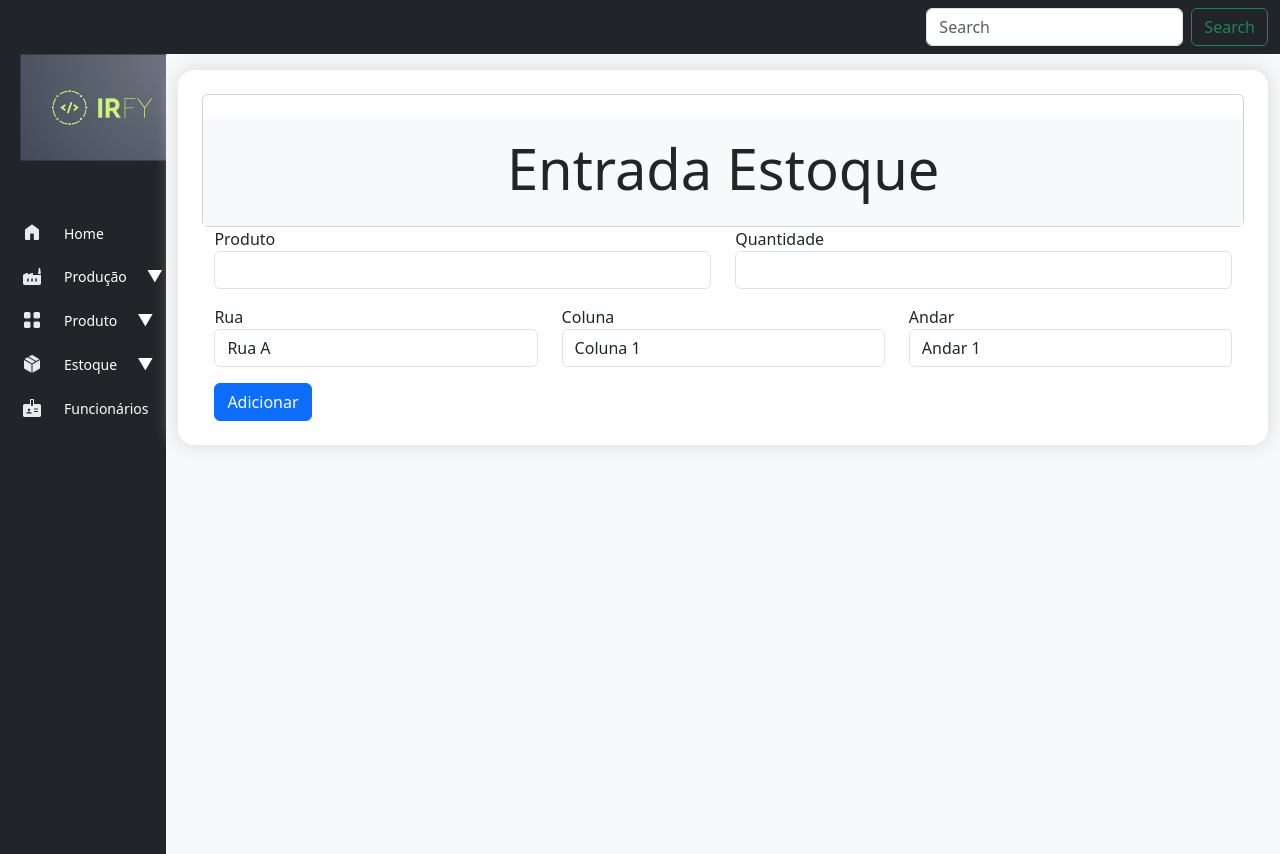
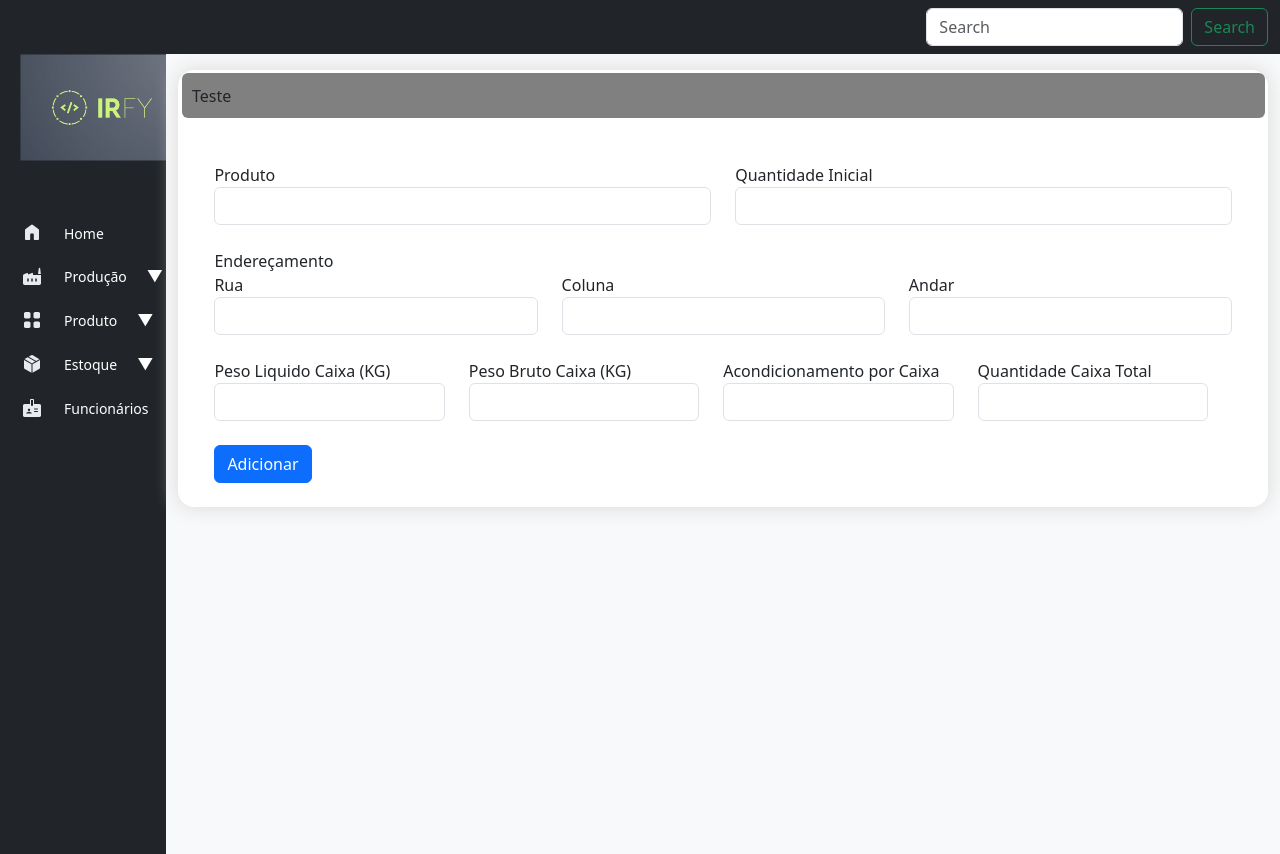
Before and after one commit to igorcosta01/trackprod, a Django app: page /estoque/novo_produto_acabado in a window 1280 px wide. Run offline with Django 5.2, Linux system fonts and the light colour scheme; a user stored in the database is signed in; some libraries are stand-ins or nearby versions.

Commit message:
Alterando classe produto

```diff
--- a/cadastro/forms.py
+++ b/cadastro/forms.py
@@ -13,10 +13,9 @@ class ProdutoForm(forms.ModelForm):
             'material': forms.TextInput(attrs={'class': 'form-control', 'placeholder': 'Material'}),
             'peso': forms.NumberInput(attrs={'class': 'form-control', 'step': '0.01', 'placeholder': 'Peso', 'min': '0'}),
             'volume': forms.NumberInput(attrs={'class': 'form-control', 'step': '0.01', 'placeholder': 'Volume', 'min': '0'}),
-            'cor': forms.TextInput(attrs={'class': 'form-control', 'placeholder': 'Cor'}),
         }
 
-        fields = ['cliente', 'nome', 'codigo', 'descricao', 'material', 'peso', 'volume', 'cor']
+        fields = ['cliente', 'nome', 'codigo', 'descricao', 'material', 'peso', 'volume']
         labels = {
             'cliente': 'Cliente',
             'nome': 'Nome Produto',
--- a/estoque/templates/estoque_acabado/novo_produto_acabado.html
+++ b/estoque/templates/estoque_acabado/novo_produto_acabado.html
@@ -3,10 +3,7 @@
 {% load django_bootstrap5 %}
 
 {% block header %}
-</br>
-<div class="py-3 bg-light text-center">
-    <h2 class="display-4">Entrada Estoque</h2>
-</div>
+Teste
 {% endblock header %}
 
 {% block content %}
@@ -14,27 +11,32 @@
         <form method="POST" action="{% url 'novo_produto_acabado' %}">
             {% csrf_token %}
             <div class="row">
-                <div class="col-md-6 mb-3">
+                <div class="col-md-6 mb-4 mt-4">
                     <label for="codigo_produto">Produto</label>
                     <input type="text" class="form-control" name="codigo_produto" id="codigo_produto" required>
                 </div>
-                <div class="col-md-6 mb-3">
-                    <label for="qtdEntrada">Quantidade</label>
+                <div class="col-md-6 mb-4 mt-4">
+                    <label for="qtdEntrada">Quantidade Inicial</label>
                     <input type="number" class="form-control" name="qtdEntrada" id="qtdEntrada" required>
                 </div>
             </div>
             <div class="row">
-                <div class="col-md-4 mb-3">
+                <div>
+                    Endereçamento
+                </div>
+                <div class="col-md-4 mb-4">
                     <label for="rua">Rua</label>
                     <select name="rua" id="rua" class="form-control" required>
+                        <option value=""></option>
                         <option value="RA">Rua A</option>
                         <option value="RB">Rua B</option>
                         <option value="RC">Rua C</option>
                     </select>
                 </div>
-                <div class="col-md-4 mb-3">
+                <div class="col-md-4 mb-4">
                     <label for="coluna">Coluna</label>
                     <select name="coluna" id="coluna" class="form-control" required>
+                        <option value=""></option>
                         <option value="C1">Coluna 1</option>
                         <option value="C2">Coluna 2</option>
                         <option value="C3">Coluna 3</option>
@@ -47,16 +49,35 @@
                         <option value="C10">Coluna 10</option>
                     </select>
                 </div>
-                <div class="col-md-4 mb-3">
+                <div class="col-md-4 mb-4">
                     <label for="andar">Andar</label>
                     <select name="andar" id="andar" class="form-control" required>
+                        <option value=""></option>
                         <option value="A1">Andar 1</option>
                         <option value="A2">Andar 2</option>
                         <option value="A3">Andar 3</option>
                     </select>
                 </div>
+                <div class="row">
+                    <div class="col-md-3 mb-4">
+                        <label for="peso_liq_caixa">Peso Liquido Caixa (KG)</label>
+                        <input type="number" class="form-control" name="peso_liq_caixa" id="peso_liq_caixa" required>
+                    </div>
+                    <div class="col-md-3 mb-4">
+                        <label for="peso_brt_caixa">Peso Bruto Caixa (KG)</label>
+                        <input type="number" class="form-control" name="peso_brt_caixa" id="peso_brt_caixa" required>
+                    </div>
+                    <div class="col-md-3 mb-4">
+                        <label for="cartucho">Acondicionamento por Caixa</label>
+                        <input type="text" class="form-control" name="cartucho" id="cartucho" required>
+                    </div>
+                    <div class="col-md-3 mb-4">
+                        <label for="qtd_total_caixa">Quantidade Caixa Total</label>
+                        <input type="number" class="form-control" name="qtd_total_caixa" id="qtd_total_caixa" required>
+                    </div>
+                </div>
             </div>
-    <button type="submit" class="btn btn-primary">Adicionar</button>
+    <button type="submit" class="btn btn-primary" onclick="this.disabled=true; this.form.submit();">Adicionar</button>
     </form>
 </div>
 
--- a/estoque/views.py
+++ b/estoque/views.py
@@ -33,6 +33,10 @@ def novo_produto_acabado(request):
         rua = request.POST.get('rua')
         coluna = request.POST.get('coluna')
         andar = request.POST.get('andar')
+        peso_liq_caixa = request.POST.get('peso_liq_caixa')
+        peso_brt_caixa = request.POST.get('peso_brt_caixa')
+        cartucho = request.POST.get('cartucho')
+        qtd_total_caixa = request.POST.get('qtd_total_caixa')
 
         localizacao = f"{rua} - {coluna} - {andar}"
 
@@ -42,6 +46,10 @@ def novo_produto_acabado(request):
             produto=produto,
             quantidade=qtdEntrada,
             localizacao=localizacao,
+            peso_liq_caixa=peso_liq_caixa,
+            peso_brt_caixa=peso_brt_caixa,
+            cartucho=cartucho,
+            qtd_total_caixa=qtd_total_caixa
         )
 
         return HttpResponseRedirect(reverse('estoque_acabado/list-produto-acabado.html'))
@@ -55,9 +63,9 @@ def mov_estoque_acabado(request):
         produto_id = request.POST.get('produto_id')
         tipo_movimento = request.POST.get('tipo_movimento')
         quantidade = int(request.POST.get('quantidade'))
-        matricula_funcionario = request.POST.get('funcionario')
         data_mov = request.POST.get('data_mov')
         endereco = request.POST.get('endereco')
+        matricula_funcionario = request.POST.get('funcionario')
 
         # Obtém o ProdutoAcabado correspondente
         produto_acabado = get_object_or_404(ProdutoAcabado, id=produto_id)
--- a/producao/views.py
+++ b/producao/views.py
@@ -148,7 +148,7 @@ def apontar_ordem_producao(request, ordem_producao_id):
         form = ApontamentoProducaoForm()
 
     context = {
-        'msg': msg,
+        # 'msg': msg,
         'form': form,
         'ordem_producao': ordem_producao,
         'mostrar_alerta': mostrar_alerta  # Passa a flag para o template
--- a/templates/base.html
+++ b/templates/base.html
@@ -117,7 +117,7 @@
           {% endblock header-path %}
         </div> -->
         <div class="container bg-white rounded-4 p-4 " style="box-shadow: 0px 0px 20px 1px #dbdbdb;">
-          <div class="card card-header-actions">{% block header %}{% endblock header %}</div>
+          <div class="card card-header-actions" style="margin: -2%; margin-bottom: 2%; height: 10%; background-color: gray; border: none; padding: 1%;">{% block header %}{% endblock header %}</div>
           <div>{% block content %} {% endblock content %}</div>
         </div>
       </div>
```
Also changed, not shown: cadastro/models.py (+4 -13 lines), estoque/forms.py (+9 -1 lines), estoque/models.py (+7 -0 lines), cadastro/migrations/0009_alter_produto_descricao_alter_produto_material.py (added), cadastro/migrations/0010_alter_produto_cor.py (added), cadastro/migrations/0011_remove_produto_cartucho_remove_produto_codigo_barra_and_more.py (added), db.sqlite3, estoque/migrations/0007_produtoacabado_cartucho_produtoacabado_codigo_barra_and_more.py (added).
